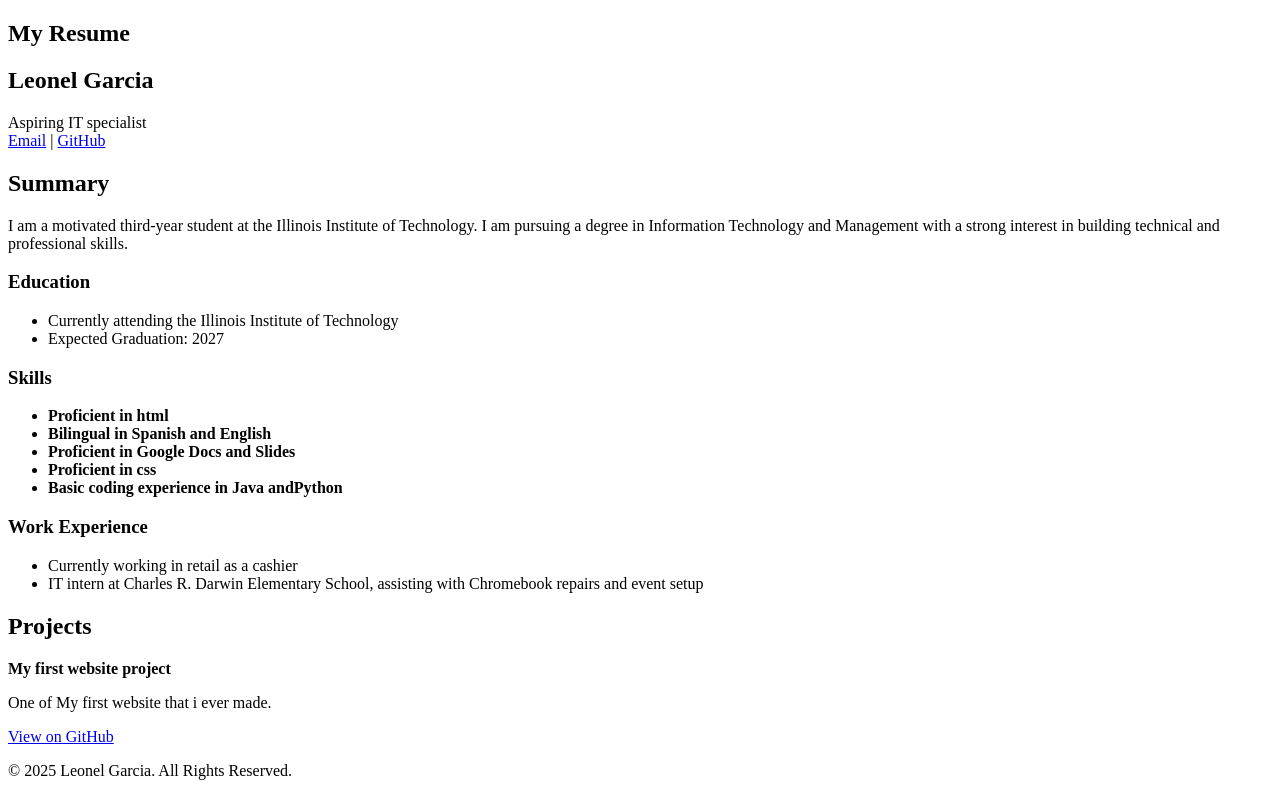
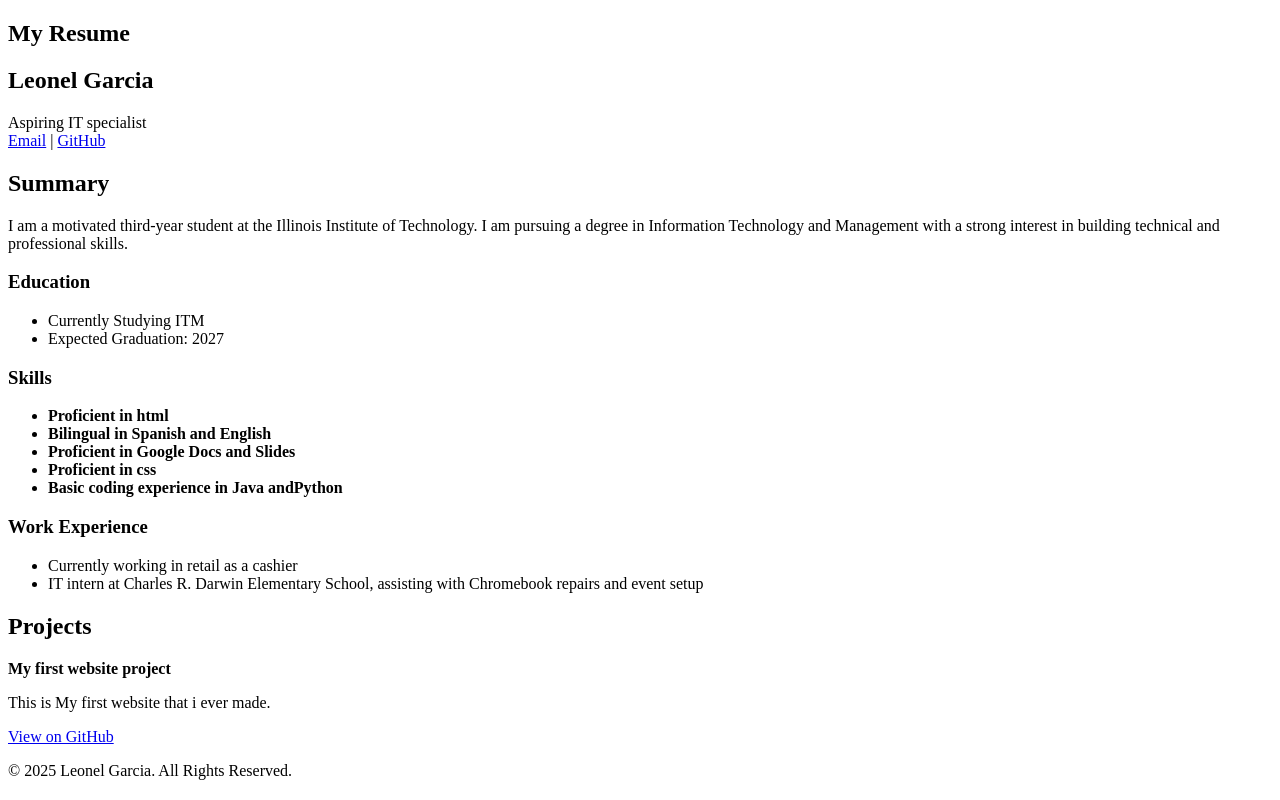
Before and after one commit to lgarcia296/ITM441_lab1, a plain HTML site: page index.html in a window 1280 px wide. Drawn offline with Linux system fonts and the light colour scheme.

Commit message:
Update index.html

```diff
--- a/index.html
+++ b/index.html
@@ -27,7 +27,7 @@
     <section>
       <h3>Education</h3>
       <ul>
-        <li>Currently attending the Illinois Institute of Technology</li>
+        <li>Currently Studying ITM</li>
         <li>Expected Graduation: 2027</li>
       </ul>
     </section>
@@ -54,8 +54,8 @@
 	<section>
       <h2>Projects</h2>
       <p><strong>My first website project</strong></p>
-      <p>One of My first website that i ever made.</p>
-      <p><a href="https://github.com/lgarcia296/Project_1" target="_blank">View on GitHub</a></p>
+      <p>This is My first website that i ever made.</p>
+      <p><a href="https://github.com/lgarcia-labs/lab_1" target="_blank">View on GitHub</a></p>
     </section>
   </main>
   <footer>
```
